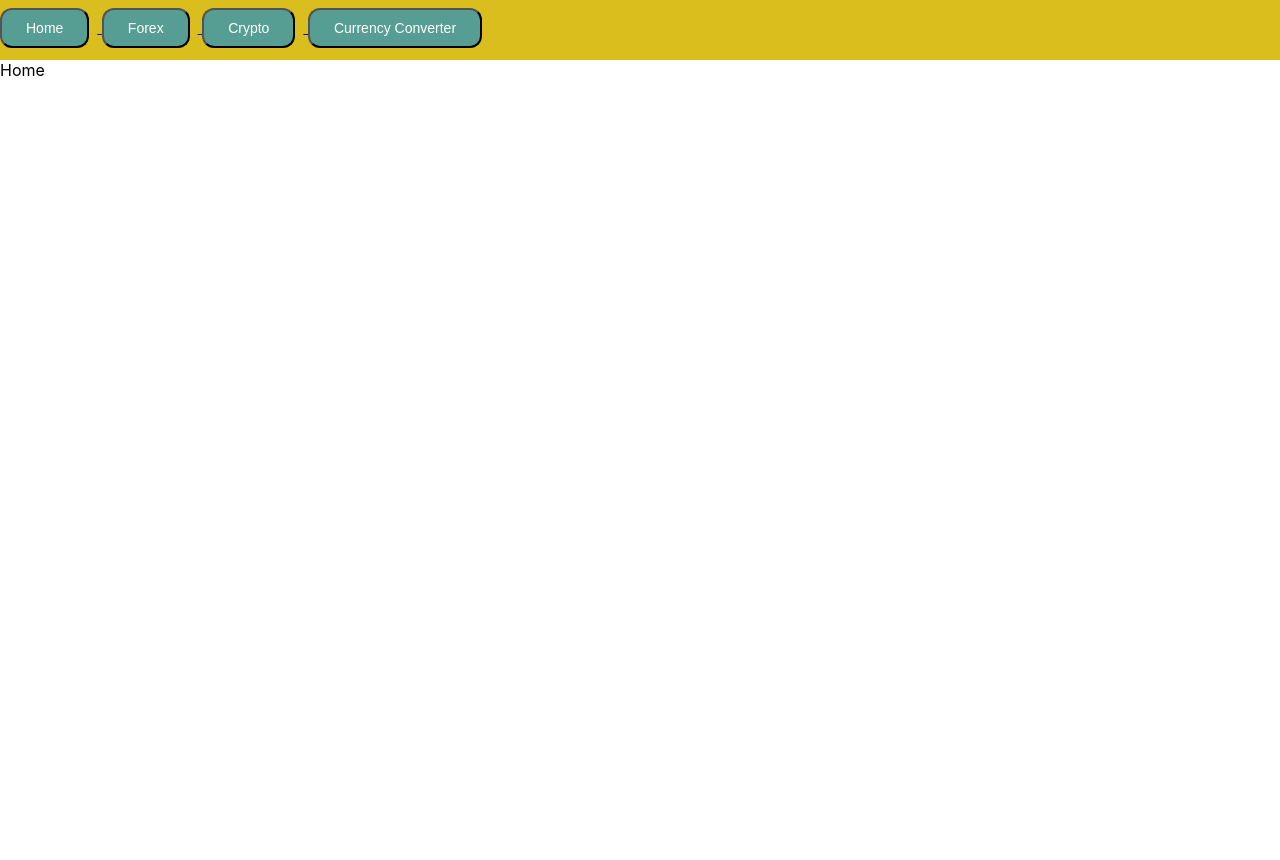
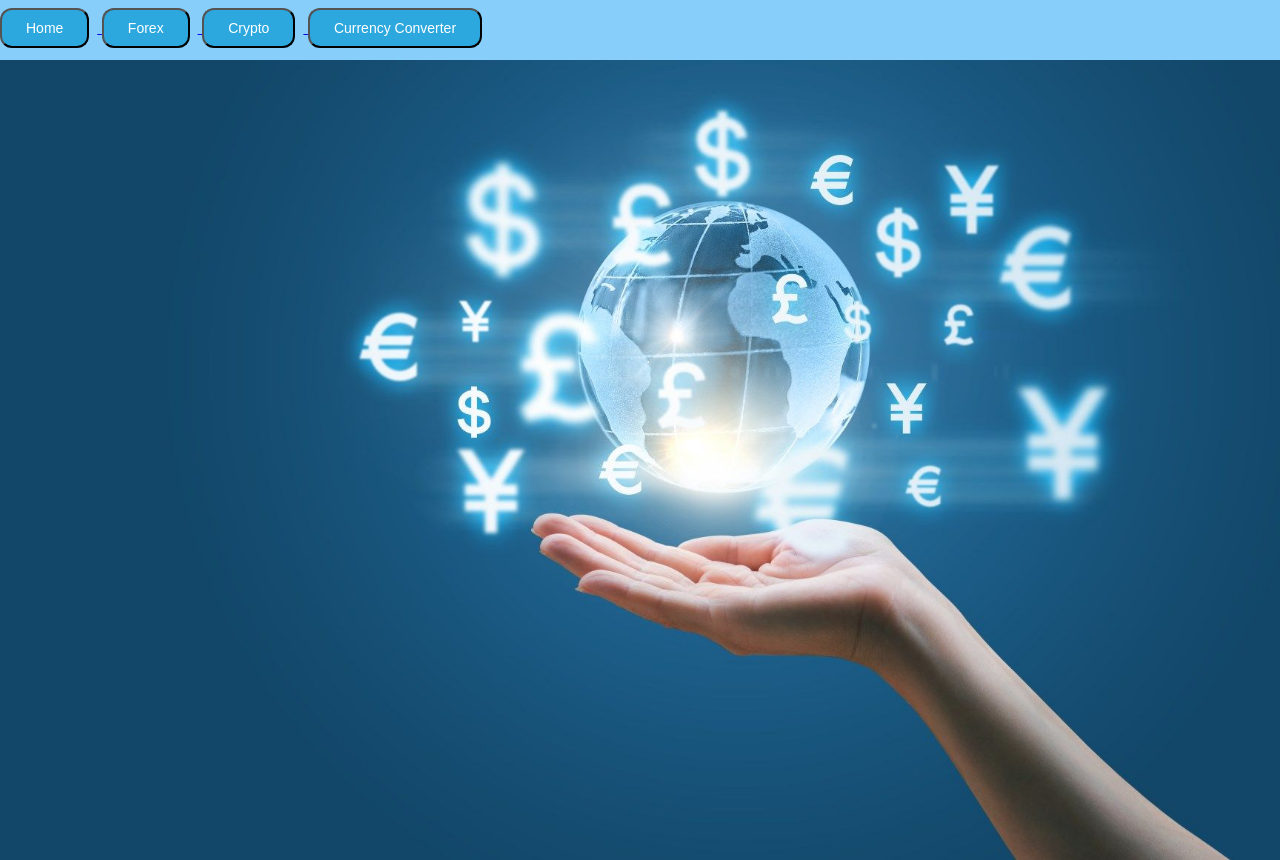
Before and after one commit to usamaikram143/currencyrates, a React (Create React App) app: page / in a window 1280 px wide. Before the commit the page ends 800 px from the top, so only its background shows below. Built offline with nearby package versions, Linux system fonts and the light colour scheme; a web font is replaced by a local one.

Commit message:
Built the Homepage

```diff
--- a/src/components/Crypto.js
+++ b/src/components/Crypto.js
@@ -37,7 +37,8 @@ const Crypto = () => {
 
                     <td className="row">
                     <a className="row" href={val.websiteUrl} >
-                  <img src={val.icon} alt="logo" width="30px" />
+
+                  <img src={val.icon} alt="logo" width="30px"/>
                   </a> {val.name}</td >
                     <td className="row">{val.symbol}</td >
                     <td className="row">$ {val.price.toFixed(2)}</td >
--- a/src/components/Header.css
+++ b/src/components/Header.css
@@ -1,5 +1,5 @@
 nav{
-    background-color: rgb(218, 190, 29);
+    background-color: lightskyblue;
     min-height: 60px;
     text-align: start;
 
@@ -7,7 +7,7 @@ nav{
 
 
 .button {
-    background-color: #2a94bebe;
+    background-color: #0699d3b4;
     color: white;
     padding: 10px 24px;
     text-align: center;
--- a/src/components/Home.js
+++ b/src/components/Home.js
@@ -1,7 +1,13 @@
-const Home=() => {
+import React from "react";
+import image from '../himage.jpg'
+
+function Home(){
     return (
-      <div>Home</div>
-    );
+      <div style={{backgroundImage: 'url('+image+')',  backgroundSize:"cover", height: "100vh"}}>
+
+      </div>
+
+    )
 }
 
 export default Home;
```
Also changed, not shown: src/components/Crypto.css (line endings or trailing spaces), src/himage.jpg (added).
